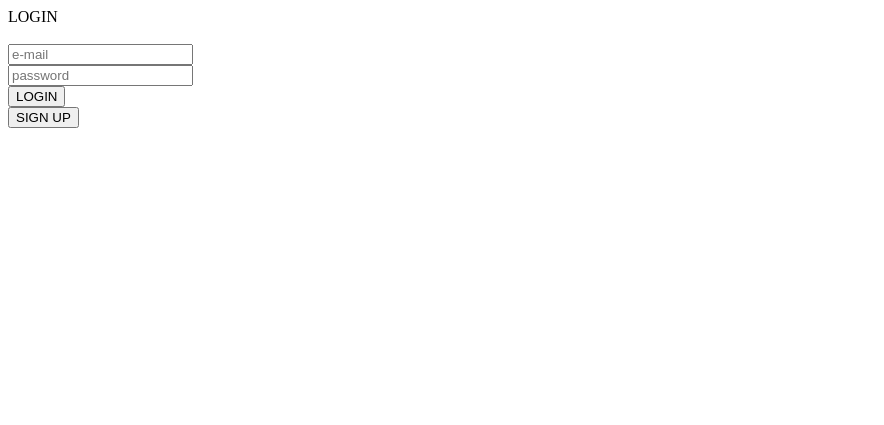
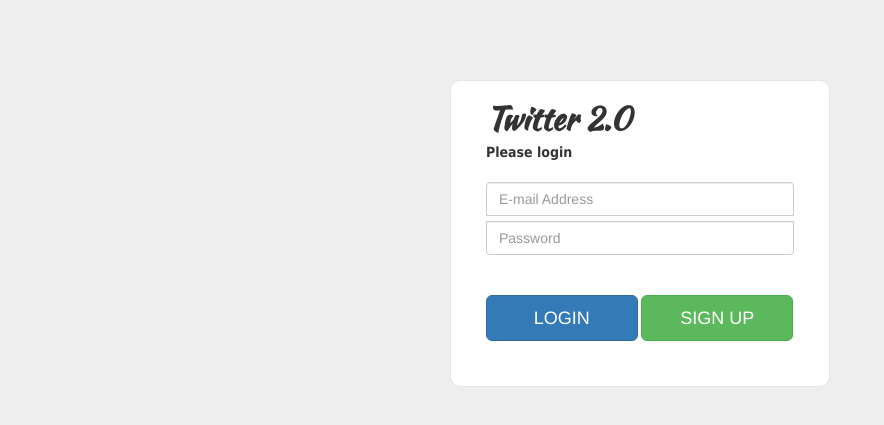
Before and after one commit to jodlah/Twitter2, a PHP site: page / in a window 1280 px wide. Shown: the top 425 px of the page, without its empty margins (0-884 px from the left). Run offline with PHP 8.4, Linux system fonts and the light colour scheme.

Commit message:
added some styles

```diff
--- a/src/Entity/Comment.php
+++ b/src/Entity/Comment.php
@@ -156,13 +156,12 @@
 
         $p = '';
         foreach ($comments as $comment) {
-            //var_dump($comment);
             $p .= sprintf(
                 '
                 <p>
-                    <span id="date">%s</span>
-                    <span id ="username">%s</span>
-                    <span id="comment">%s</span>
+                    <span class="date">%s</span>
+                    <span class ="username">%s:</span>
+                    <span class="text">%s</span>
                 </p>
 
                 ',
--- a/src/Entity/Tweet.php
+++ b/src/Entity/Tweet.php
@@ -106,26 +106,26 @@
 
 
 
-    static public function loadTweetById(mysqli $connection, $id)
-    {
-        $sql = "SELECT * FROM twetty WHERE id=$id";
-
-        $result = $connection->query($sql);
-
-        if ($result == true && $result->num_rows == 1) {
-            $row = $result->fetch_assoc();
-
-            $loadedUser = new Tweet();
-            $loadedUser->id = $row['id'];
-            $loadedUser->userId = $row['user_id'];
-            $loadedUser->text = $row['text'];
-            $loadedUser->creationDate = $row['creation_date'];
-
-            return $loadedUser;
-        }
-
-        return null;
-    }
+//    static public function loadTweetById(mysqli $connection, $id)
+//    {
+//        $sql = "SELECT * FROM twetty WHERE id=$id";
+//
+//        $result = $connection->query($sql);
+//
+//        if ($result == true && $result->num_rows == 1) {
+//            $row = $result->fetch_assoc();
+//
+//            $loadTweet = new Tweet();
+//            $loadTweet->id = $row['id'];
+//            $loadTweet->userId = $row['user_id'];
+//            $loadTweet->text = $row['text'];
+//            $loadTweet->creationDate = $row['creation_date'];
+//
+//            return $loadTweet;
+//        }
+//
+//        return null;
+//    }
 
     static public function loadTweetByUserId(mysqli $connection, $id)
     {
@@ -136,37 +136,41 @@
 
         if ($result == true && $result->num_rows != 0) {
             foreach ($result as $row) {
-                $loadedUser = new Tweet();
-                $loadedUser->id = $row['id'];
-                $loadedUser->userId = $row['user_id'];
-                $loadedUser->text = $row['text'];
-                $loadedUser->creationDate = $row['creation_date'];
+                $loadtweet= new Tweet();
+                $loadtweet->id = $row['id'];
+                $loadtweet->userId = $row['user_id'];
+                $loadtweet->text = $row['text'];
+                $loadtweet->creationDate = $row['creation_date'];
 
-                $ret[] = $loadedUser;
+                $ret[] = $loadtweet;
             }
         }
         return $ret;
     }
 
+    //wczytuje tweety z bazy danych
     static public function loadAllTweets(mysqli $connection)
     {
-        $sql = "SELECT * FROM `twetty`
-                JOIN users
-                ON twetty.user_id=users.id";
+        $sql = "SELECT twetty.*, users.username
+                FROM twetty
+                RIGHT JOIN users
+                ON twetty.user_id=users.id
+                ORDER BY creation_date DESC ";
+
         $ret = [];
 
         $result = $connection->query($sql);
 
         if ($result == true && $result->num_rows != 0) {
             foreach ($result as $row) {
-                $loadedUser = new Tweet();
-                $loadedUser->id = $row['id'];
-                $loadedUser->userId = $row['user_id'];
-                $loadedUser->username = $row['username'];
-                $loadedUser->text = $row['text'];
-                $loadedUser->creationDate = $row['creation_date'];
+                $loadtweet = new Tweet();
+                $loadtweet->id = $row['id'];
+                $loadtweet->userId = $row['user_id'];
+                $loadtweet->username = $row['username'];
+                $loadtweet->text = $row['text'];
+                $loadtweet->creationDate = $row['creation_date'];
 
-                $ret[] = $loadedUser;
+                $ret[] = $loadtweet;
             }
         }
         return $ret;
@@ -175,21 +179,23 @@
     static public function printAllTweets (mysqli $connection)
     {
         $tweets = self::loadAllTweets($connection);
-        $div = '<div class="container">';
+        $div = '<div class="">';
         foreach ($tweets as $tweet) {
-            $comment = Comment::printCommentByTweetId($connection, $tweet->id);
+            $comment = Comment::printCommentByTweetId($connection, $tweet->id); //moment przekazania id tweet do metody printCommentByTweetId
             $div .= sprintf(
                 '
                 <div class="tweet">
-                    <p class="item">%s</p>
-                    <p class="item">%s</p><br>
-                    <p class="item-text">%s</p><br>
-                    <h5 class="item-comments">Comments:</h5>
+                    <p class="item date">%s</p>
+                    <p class="item username">%s</p><br>
+                    <p class="item text">%s</p><br>
+                        <div class="well">
+                        <h6 class="comments">Comments:</h6>
                         <div>%s</div>
-                        <form method="post" action="addComment.php?id=%s">
-                        <textarea row="1" cols="50" placeholder="Leave comment" name="text"></textarea><br>
-                        <button type="submit">Comment</button>
-                        </form>
+                            <form method="post" action="addComment.php?id=%s">
+                                <textarea class="form-control" id="exempleTextarea" row="1" cols="50" placeholder="Leave comment" name="text"></textarea><br>
+                                <button class="btn btn-primary btn-sm" id="btn-comment" type="submit">Post</button>
+                            </form>
+                        </div>
                 </div>
                 ',
                 $tweet->creationDate,
@@ -202,5 +208,4 @@
         $div .= '</div>';
         echo $div;
     }
-
 }
--- a/src/addComment.php
+++ b/src/addComment.php
@@ -8,7 +8,9 @@
 $tweetId = $_GET['id'];
 $today = gmdate("Y-m-d");
 
-var_dump($tweetId);
+var_dump($_SESSION);
+
+var_dump($userid, $tweetId);
 
 if (isset($_POST['text'])) {
     $text = htmlspecialchars($_POST['text']);
@@ -25,5 +27,4 @@
     $comment->saveToCommentsDB($connection);
 
     header("Location: main.php");
-
 }
--- a/src/css/style.css
+++ b/src/css/style.css
@@ -1,19 +1,33 @@
 .container {
     display: flex;
     flex-direction: column-reverse;
-    width: 50%;
 }
 
 .form-group {
-    width: 50%;
+    width: 47%;
     display: block;
     margin-left: auto;
     margin-right: auto;
 }
 
+#btn-tweet {
+    float: right;
+    margin: 10px;
+}
+
+#btn-comment {
+    float: right;
+    margin-top: -15px;
+
+}
+
 .tweet {
-    border: 1px solid black;
-    margin: 5px;
+    -moz-box-shadow: 0 0 2px black;
+    -webkit-box-shadow: 0 0 2px black;
+    box-shadow: 0 0 2px black;
+    padding: 10px;
+    margin-bottom: 10px;
+    border-radius: 10px;
 }
 
 .item {
@@ -21,6 +35,80 @@
     font-size: 12px;
 }
 
-.item-text {
-    font-size: 18px;
+.date {
+    color: lightgrey;
+    font-size: 12px;
 }
+
+.username {
+    font-size: 16px;
+    font-weight: bold;
+}
+
+.comments {
+    text-decoration: underline;
+}
+
+.text {
+    font-size: 14px;
+}
+
+
+/* Formularz logowania */
+.loginbody {
+    background: #eee !important;
+}
+
+.wrapper {
+    margin-top: 80px;
+    margin-bottom: 80px;
+}
+
+.form-signin {
+    max-width: 380px;
+    padding: 15px 35px 45px;
+    margin: 0 auto;
+    background-color: #fff;
+    border: 1px solid rgba(0, 0, 0, 0.1);
+    border-radius: 10px;
+}
+
+.form-control {
+    position: relative;
+    font-size: 50px;
+    height: auto;
+    padding: 10px;
+@include box-sizing(border-box);
+}
+
+input[type="text"] {
+    margin-bottom: -15px;
+    border-bottom-left-radius: 0;
+    border-bottom-right-radius: 0;
+}
+
+input[type="password"] {
+    margin-bottom: 20px;
+    border-top-left-radius: 0;
+    border-top-right-radius: 0;
+}
+
+.form-signin-heading {
+    margin-bottom: -20px;
+}
+
+/* szerokość przycisków oraz nagłówek index.php (login form )*/
+
+label span {
+    font-family: 'Kaushan Script', cursive;
+    font-size: 32px;
+}
+
+p {
+    font-family: Tahoma, sans-serif;
+    font-size: 14px;
+}
+
+.loginbtn {
+    width: 49.2%;
+}
--- a/src/index.php
+++ b/src/index.php
@@ -2,32 +2,7 @@
 session_start();
 include_once 'library.php';
 
-//$user = new Users();
-//$user = Users::loadUserById($mysqli, 11);
-//$user->getId();
 
-
-//var_dump($user);
-
-//$tweet = new Tweet(30);
-//$tweet->setText('Lorem ipsum');
-//$tweet->setCreationDate('2016-09-29');
-//$tweet->saveToTweetyDB($mysqli);
-//
-//
-//var_dump($tweet);
-
-
-//$user = Users::loadUserById($mysqli, 11);
-//
-//var_dump($user);
-//
-//$user->setUsername('Robert');
-//$user->saveToDB($mysqli);
-//
-//$users = Users::loadAllUsers($mysqli);
-//
-//var_dump($users);
 ?>
 
 <!DOCTYPE html>
@@ -35,22 +10,20 @@
 <head>
     <meta charset="UTF-8">
     <title>Twitter</title>
+    <link rel="stylesheet" type="text/css" href="css/style.css">
+    <link href="https://maxcdn.bootstrapcdn.com/bootstrap/3.3.7/css/bootstrap.min.css" rel="stylesheet" integrity="sha384-BVYiiSIFeK1dGmJRAkycuHAHRg32OmUcww7on3RYdg4Va+PmSTsz/K68vbdEjh4u" crossorigin="anonymous">
+    <link href="https://fonts.googleapis.com/css?family=Kaushan+Script" rel="stylesheet">
 </head>
-<body>
+<body class="loginbody">
+    <div class="wrapper">
+        <form class ="form-signin" method="post" action="login.php">
+            <label class="form-signin-heading"><span>Twitter 2.0</span><p>Please login</p></label><br><br>
+                <input class="form-control" type="text" name="email" placeholder="E-mail Address"><br>
+                <input class="form-control" type="password" name="pwd" placeholder="Password"><br>
+            <button class="loginbtn btn btn-lg btn-primary type="submit" name="submit">LOGIN</button>
+            <button formaction="signUpForm.html" class="loginbtn btn btn-lg btn-success type="submit">SIGN UP</button>
+        </form>
 
-<div>
-    <form method="post" action="login.php">
-        <label>LOGIN</label><br><br>
-            <input type="text" name="email" placeholder="e-mail"><br>
-            <input type="password" name="pwd" placeholder="password"><br>
-        <button type="submit" name="submit">LOGIN</button>
-    </form>
-</div>
-
-<div>
-    <form method="post" action="signUpForm.html">
-        <button type="submit">SIGN UP</button>
-    </form>
-</div>
+    </div>
 </body>
 </html>
--- /dev/null
+++ b/src/profil.php
@@ -0,0 +1,6 @@
+<?php
+
+session_start();
+
+include_once '_menu.html';
+include_once 'library.php';
```
Also changed, not shown: src/main.php (+13 -15 lines).
